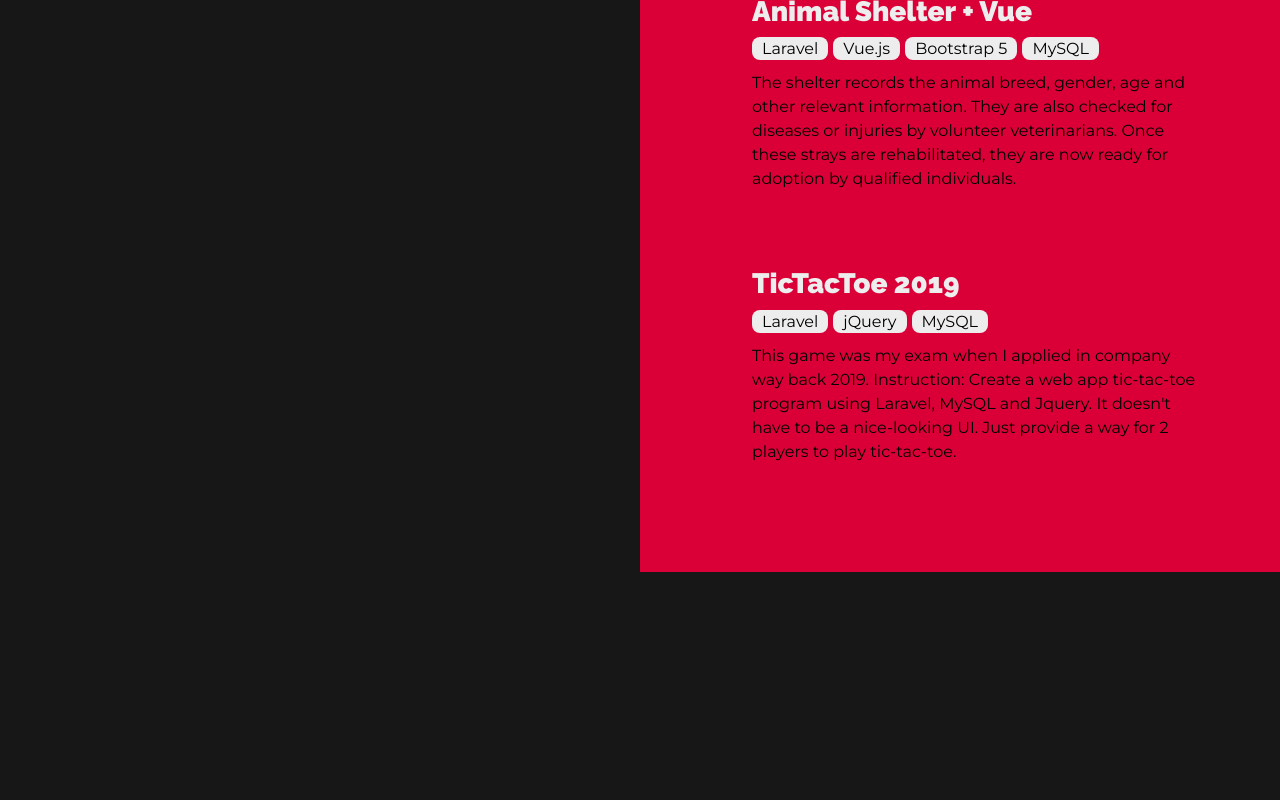
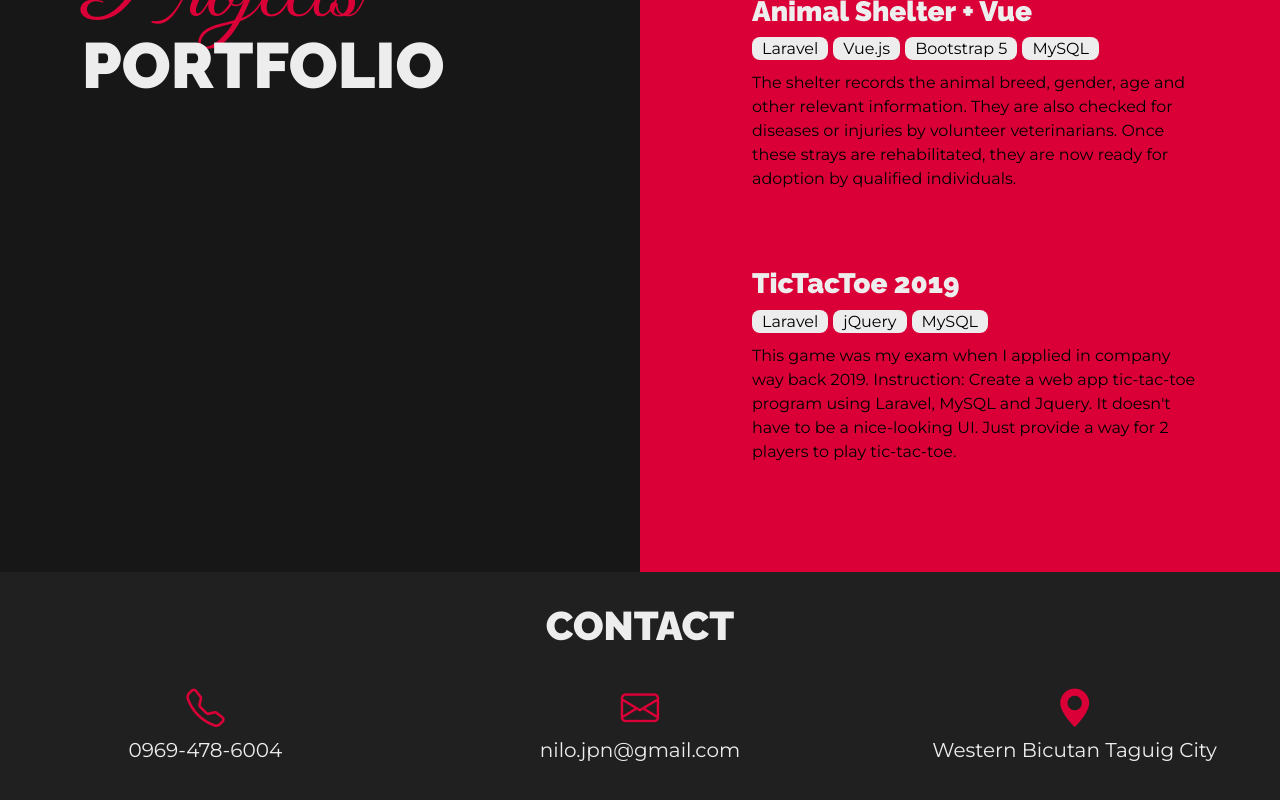
Before and after one commit to jpnnilo/portfolio-vue, a Vue app: page / in a window 1280 px wide. Shown: the part 2337-3137 px from the top of the page. Before the commit the page ends 2909 px from the top, so only its background shows below. Built offline with nearby package versions, Linux system fonts and the light colour scheme; a web font is replaced by a local one.

Commit message:
Added contact section

```diff
--- a/src/App.vue
+++ b/src/App.vue
@@ -38,6 +38,7 @@
     <Home/>
     <Skills/>
     <Project/>
+    <Contact/>
 
   </div>
 </template>
@@ -47,6 +48,7 @@
 import Home from './components/Home.vue'
 import Skills from './components/Skills.vue'
 import Project from './components/Project.vue'
+import Contact from './components/Contact.vue'
 
 export default {
   name: 'App',
@@ -54,6 +56,7 @@ export default {
     Home,
     Skills,
     Project,
+    Contact,
   },
   data(){
     return{
@@ -124,6 +127,11 @@ height:900px;
   height:970px;
 }
 
+#contact{
+  background-color: #171717;
+
+}
+
 @media (max-width:500px){
 .navbar{
   padding-top:20px;
--- a/src/components/Contact.vue
+++ b/src/components/Contact.vue
@@ -1,5 +1,23 @@
 <template>
+<div id="contact">
 
+    <div class="row">
+        <h1>CONTACT</h1>
+        <div class="col-lg-4 col-md-4 col-details">
+            <i class="bi bi-telephone"></i>
+            <h5> 0969-478-6004</h5>
+        </div>
+        <div class="col-lg-4 col-md-4 col-details">
+            <i class="bi bi-envelope"></i>
+            <h5>nilo.jpn@gmail.com</h5>
+        </div>
+        <div class="col-lg-4 col-md-4 col-details">
+
+           <i class="bi bi-geo-alt-fill"></i>
+            <h5>Western Bicutan Taguig City</h5>
+        </div>
+    </div>
+</div>
 </template>
 
 
@@ -12,4 +30,34 @@ export default {
 
 <style scoped>
 
+h1{
+    margin: 30px 0;
+    text-align: center;
+    font-family: 'Raleway', sans-serif;
+
+    color:#EDEDED;
+}
+
+h5{
+
+    padding: 0 0 30px 0;
+}
+
+.row{
+    background-color: #202020;
+    color:#EDEDED;
+}
+
+
+.col-details{
+    margin:0 auto 30px;
+    font-family: 'Montserrat', sans-serif;
+    text-align: center;
+}
+
+.bi{
+    color:#DA0037;
+    font-size: 3vmax;
+}
+
 </style>
--- a/src/components/Project.vue
+++ b/src/components/Project.vue
@@ -33,6 +33,7 @@
             <div class="row">
             <div class="col-lg-4 col-modal-title">
                 <button type="button" class="btn-close" data-bs-dismiss="modal" aria-label="Close"></button>
+
                 <h1 class="modal-title">{{ project.title }}</h1>
                <p>{{ project.desc }}</p>
             </div>
@@ -198,7 +199,7 @@ p{
 }
 
 .portfolio{
-    margin-top:200px;
+    margin-top:300px;
 }
 
 .row-projects{
@@ -276,9 +277,10 @@ img{
 
     #project{
     background:  linear-gradient(to right, #171717 50%, #171717 50%);
+
     }
     .row-projects{
-        margin-top: 40px;
+        margin-top: 0px;
         padding-top:50px;
         padding-left: 0;
     }
@@ -289,9 +291,12 @@ img{
         height:200px;
         padding: 10px;
     }
+    .modal-title{
+          padding: 0px;
+    }
 
     .portfolio{
-    margin-top:100px;
+    margin-top:50px;
     }
 
     .tag{
@@ -300,4 +305,18 @@ img{
 
 }
 
+@media(max-width:767px){
+    #project{
+        height:1200px;
+    }
+    .col-modal-title{
+        height:250px;
+    }
+}
+@media(max-width:338px){
+    #project{
+        height:1500px;
+    }
+}
+
 </style>
```
